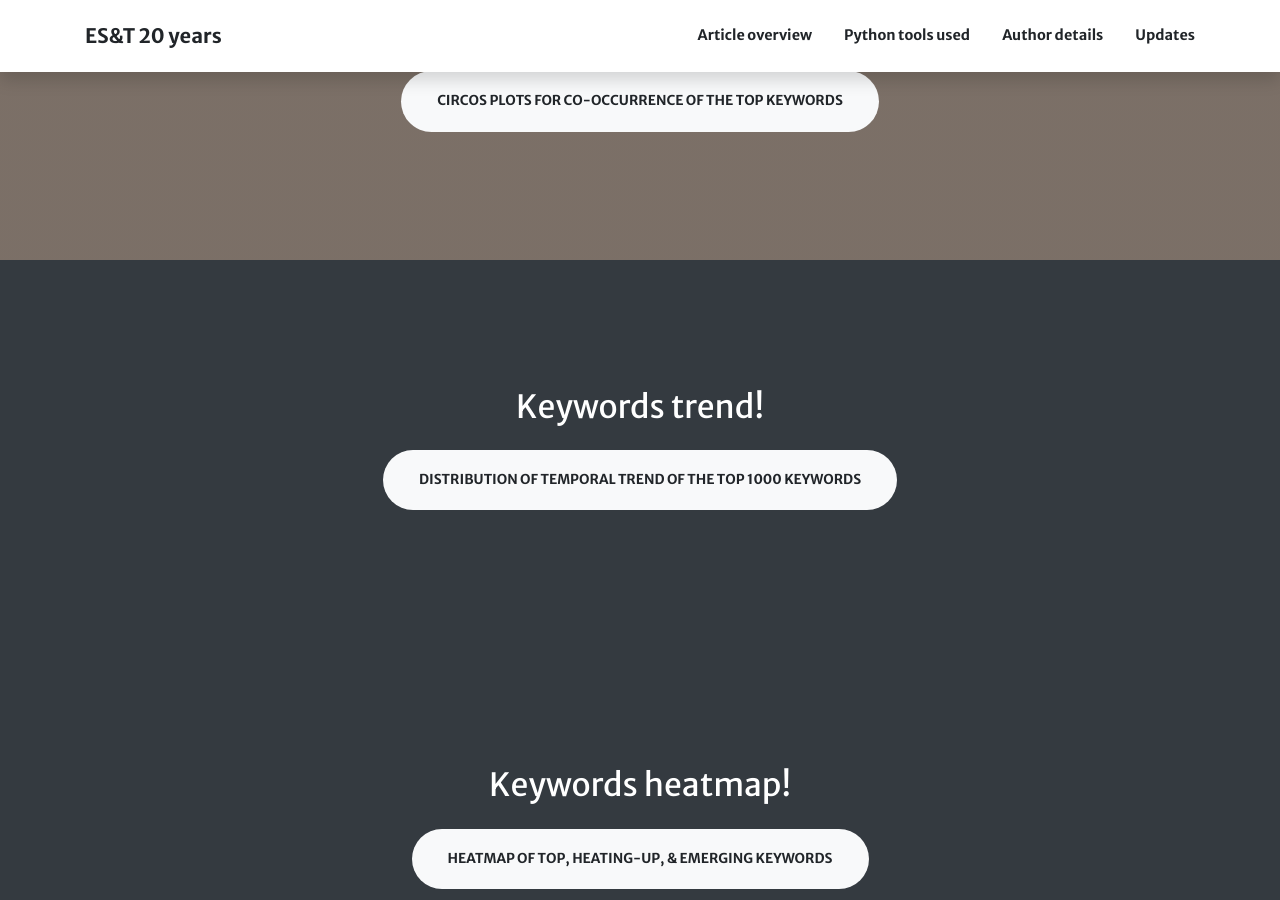
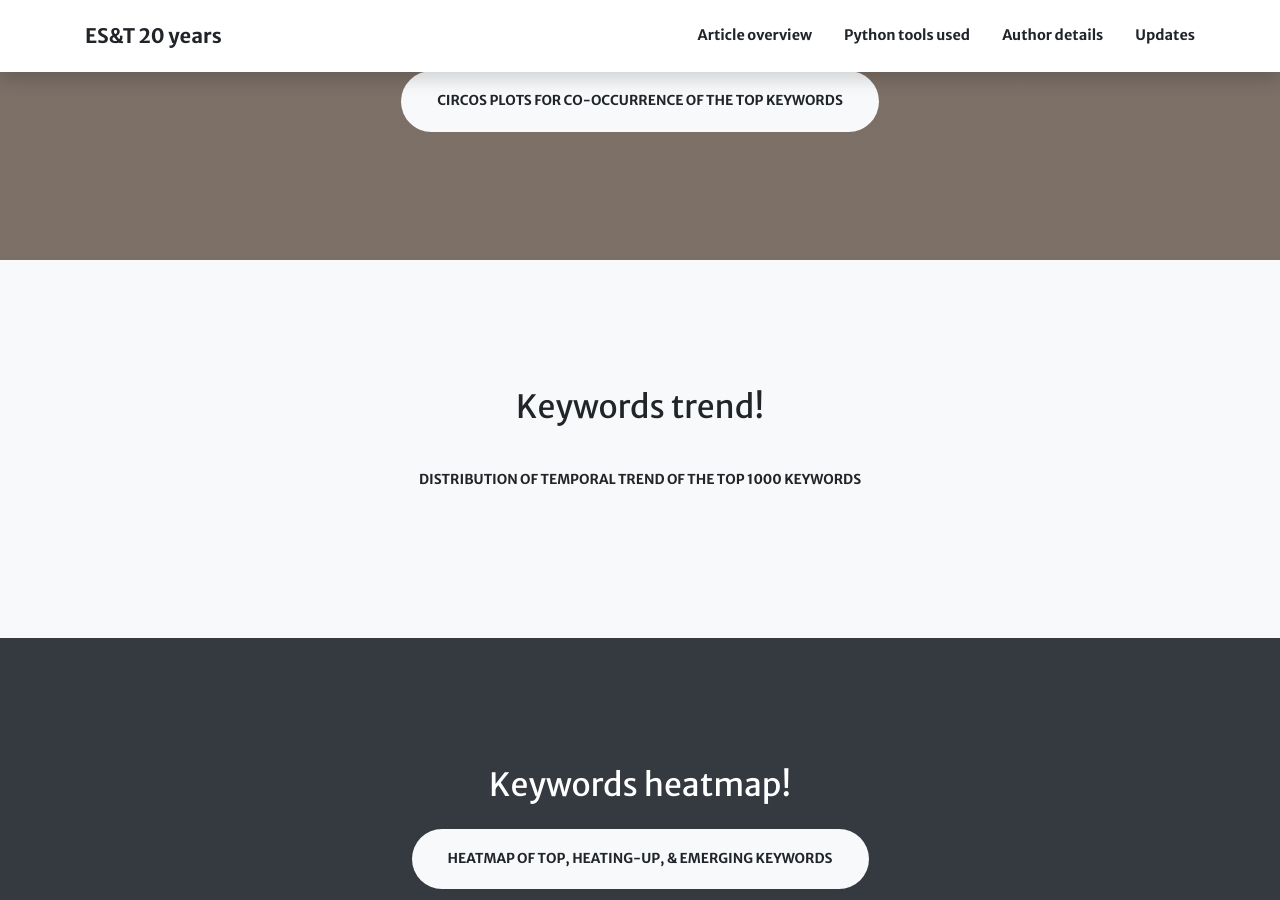
Before and after one commit to starfriend10/EST, a Jekyll site: the page built from index.md, in a window 1280 px wide and 900 px high, scrolled down 1398 px. Built offline with Jekyll 4.4.1, drawn with Linux system fonts in a browser that asks for light colours; nearby versions of some CDN libraries.

Commit message:
Update aside3.html

```diff
--- a/_includes/aside3.html
+++ b/_includes/aside3.html
@@ -1,4 +1,4 @@
-<section id="{{ section.section_id }}" class="page-section3 bg-dark text-white {{ section.background_style }}">
+<section id="{{ section.section_id }}" class="page-section3 bg-light text-black {{ section.background_style }}">
   <div class="container text-center">
     <h2 class="mb-4">{{ section.title }}!</h2>
     {% include actions.html actions=section.actions %}
```
